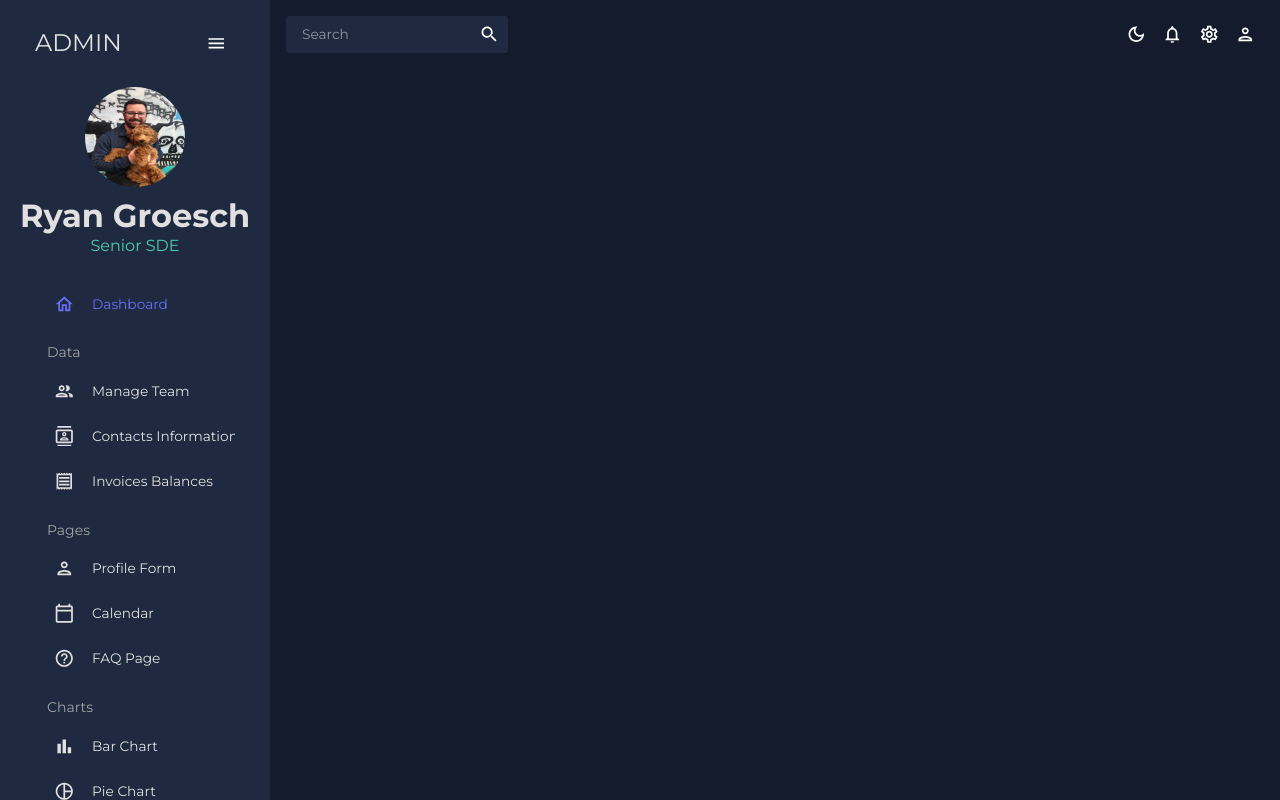
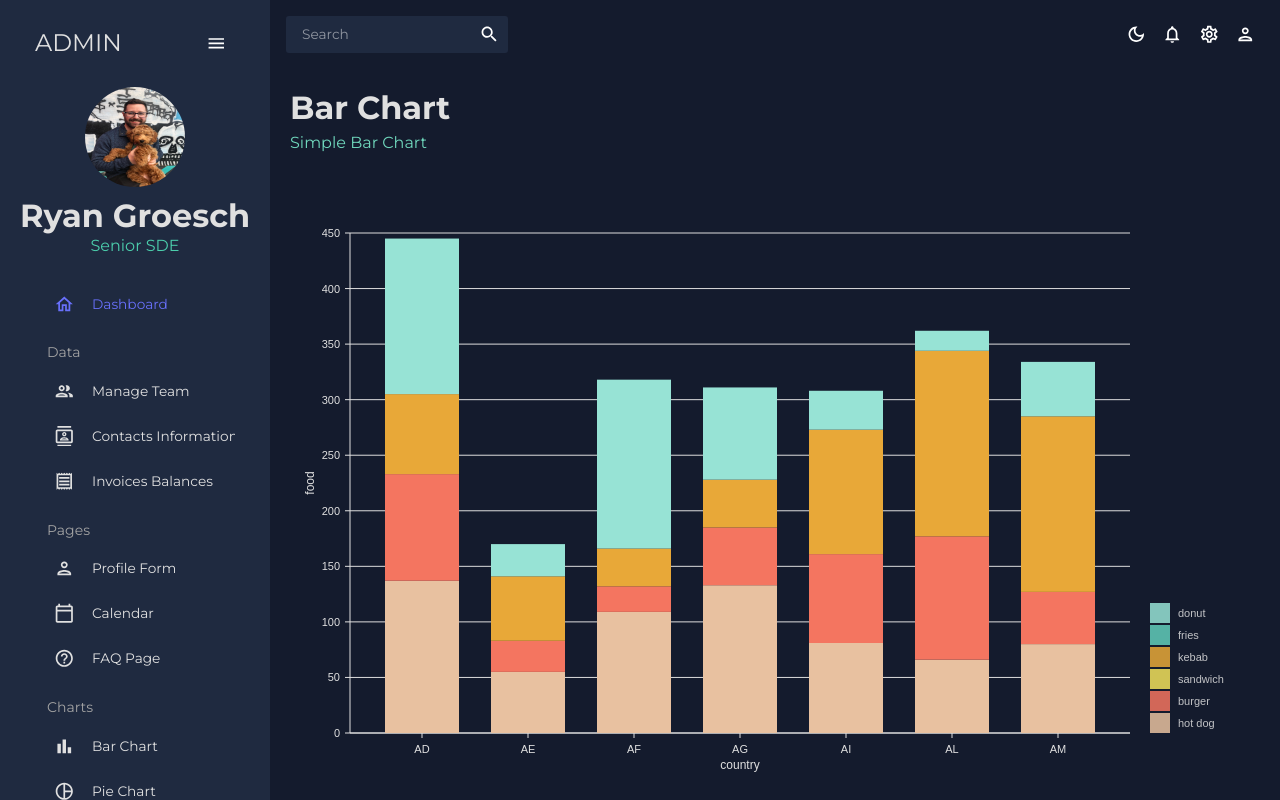
Before and after one commit to ryan-g13/admin-portal, a React (Create React App) app in the folder admin-portal/: page /bar in a window 1280 px wide. Built offline with nearby package versions, Linux system fonts and the light colour scheme.

Commit message:
Working Pie and Bar charts themed. Needs some minor hover tweeks

```diff
--- a/admin-portal/package.json
+++ b/admin-portal/package.json
@@ -13,7 +13,9 @@
     "@fullcalendar/timegrid": "^6.1.8",
     "@mui/icons-material": "^5.14.9",
     "@mui/x-data-grid": "^6.14.0",
+    "@nivo/bar": "^0.83.0",
     "@nivo/core": "^0.83.0",
+    "@nivo/pie": "^0.83.0",
     "@testing-library/jest-dom": "^5.17.0",
     "@testing-library/react": "^13.4.0",
     "@testing-library/user-event": "^13.5.0",
--- a/admin-portal/src/App.js
+++ b/admin-portal/src/App.js
@@ -8,8 +8,8 @@
 import Invoices from './scenes/Invoices';
 import Calendar from './scenes/Calendar';
 import Contacts from './scenes/Contacts';
-// import Bar from './scenes/Bar';
-import Faq from './scenes/FAQ';
+import Bar from './scenes/Bar';
+import FAQ from './scenes/FAQ';
 import Form from './scenes/Form';
 // import Line from './scenes/Line';
 // import Pie from './scenes/Pie';
@@ -28,11 +28,11 @@
             <Header />
             <Routes>
               <Route path='/' element={<Dashboard/>} />
-              {/* <Route path='/bar' element={<Bar/>} /> */}
+              <Route path='/bar' element={<Bar/>} />
               <Route path='/calendar' element={<Calendar/>} />
               <Route path='/contacts' element={<Contacts/>} />
               <Route path='/invoices' element={<Invoices/>} />
-              <Route path='/faq' element={<Faq/>} />
+              <Route path='/faq' element={<FAQ/>} />
               <Route path='/form' element={<Form/>} />
               {/* <Route path='/geography' element={<Geography/>} /> */}
               {/* <Route path='/line' element={<Line/>} /> */}
--- /dev/null
+++ b/admin-portal/src/components/BarChart.jsx
@@ -0,0 +1,130 @@
+import { useTheme } from "@mui/material";
+import { ResponsiveBar } from "@nivo/bar";
+import { tokens } from "../theme";
+import { mockBarData as data } from "../data/mockData";
+
+const BarChart = ({ isDashboard = false }) => {
+  const theme = useTheme();
+  const colors = tokens(theme.palette.mode);
+
+  return (
+    <ResponsiveBar
+      data={data}
+      theme={{
+        // added
+        axis: {
+          domain: {
+            line: {
+              stroke: colors.gray[100],
+            },
+          },
+          legend: {
+            text: {
+              fill: colors.gray[100],
+            },
+          },
+          ticks: {
+            line: {
+              stroke: colors.gray[100],
+              strokeWidth: 1,
+            },
+            text: {
+              fill: colors.gray[100],
+            },
+          },
+        },
+        legends: {
+          text: {
+            fill: colors.gray[100],
+          },
+        },
+      }}
+      keys={["hot dog", "burger", "sandwich", "kebab", "fries", "donut"]} // need to update
+      indexBy="country"
+      margin={{ top: 50, right: 130, bottom: 50, left: 60 }}
+      padding={0.3}
+      valueScale={{ type: "linear" }}
+      indexScale={{ type: "band", round: true }}
+      colors={{ scheme: "nivo" }}
+      defs={[
+        {
+          id: "dots",
+          type: "patternDots",
+          background: "inherit",
+          color: "#38bcb2",
+          size: 4,
+          padding: 1,
+          stagger: true,
+        },
+        {
+          id: "lines",
+          type: "patternLines",
+          background: "inherit",
+          color: "#eed312",
+          rotation: -45,
+          lineWidth: 6,
+          spacing: 10,
+        },
+      ]}
+      borderColor={{
+        from: "color",
+        modifiers: [["darker", "1.6"]],
+      }}
+      axisTop={null}
+      axisRight={null}
+      axisBottom={{
+        tickSize: 5,
+        tickPadding: 5,
+        tickRotation: 0,
+        legend: isDashboard ? undefined : "country", // changed
+        legendPosition: "middle",
+        legendOffset: 32,
+      }}
+      axisLeft={{
+        tickSize: 5,
+        tickPadding: 5,
+        tickRotation: 0,
+        legend: isDashboard ? undefined : "food", // changed
+        legendPosition: "middle",
+        legendOffset: -40,
+      }}
+      enableLabel={false}
+      labelSkipWidth={12}
+      labelSkipHeight={12}
+      labelTextColor={{
+        from: "color",
+        modifiers: [["darker", 1.6]],
+      }}
+      legends={[
+        {
+          dataFrom: "keys",
+          anchor: "bottom-right",
+          direction: "column",
+          justify: false,
+          translateX: 120,
+          translateY: 0,
+          itemsSpacing: 2,
+          itemWidth: 100,
+          itemHeight: 20,
+          itemDirection: "left-to-right",
+          itemOpacity: 0.85,
+          symbolSize: 20,
+          effects: [
+            {
+              on: "hover",
+              style: {
+                itemOpacity: 1,
+              },
+            },
+          ],
+        },
+      ]}
+      role="application"
+      barAriaLabel={function (e) {
+        return e.id + ": " + e.formattedValue + " in country: " + e.indexValue;
+      }}
+    />
+  );
+};
+
+export default BarChart;
--- /dev/null
+++ b/admin-portal/src/scenes/Bar/index.jsx
@@ -0,0 +1,15 @@
+import { Box } from "@mui/material";
+import BarChart from "../../components/BarChart";
+import SubHeader from "../../components/SubHeader";
+
+const Bar = () => {
+  return(
+  <Box m='20px'>
+    <SubHeader title="Bar Chart" subtitle='Simple Bar Chart'/>
+    <Box height='75vh'>
+      <BarChart />
+    </Box>
+  </Box>)
+}
+
+export default Bar;
--- a/admin-portal/src/scenes/FAQ/index.jsx
+++ b/admin-portal/src/scenes/FAQ/index.jsx
@@ -8,7 +8,7 @@
 
 /* TODO: Update the questions to be relevant  */
 
-const Faq = () => {
+const FAQ = () => {
   const theme = useTheme();
   const colors = tokens(theme.palette.mode);
 
@@ -66,4 +66,4 @@
   </Box>)
 }
 
-export default Faq;
+export default FAQ;
```
Also changed, not shown: admin-portal/src/components/PieChart.jsx (added, +109 -0 lines), admin-portal/src/scenes/Pie/index.jsx (added, +16 -0 lines), 1 other file (tests, documents, lock files or other folders).
